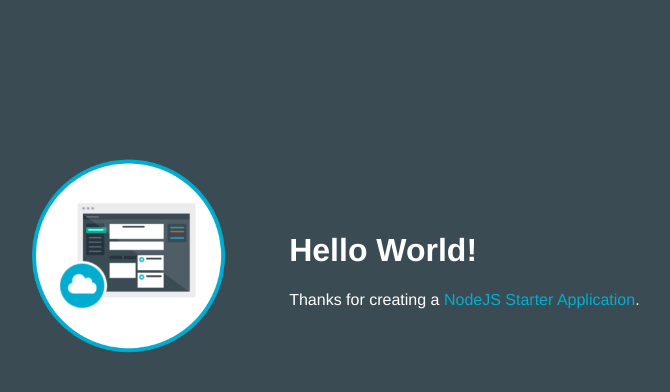
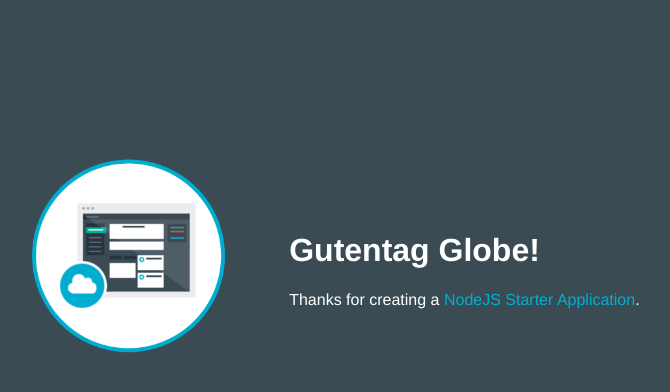
Before and after one commit to manger/vy301-444-nodesample-1481587645257, a website: page public/index.html in a window 1280 px wide. Shown: the whole page, without its empty margins (253-923 px from the left). Drawn offline with Linux system fonts and the light colour scheme.

Commit message:
Gutentag

```diff
--- a/public/index.html
+++ b/public/index.html
@@ -16,7 +16,7 @@
           <img class = "newappIcon" src="images/newapp-icon.png">
         </td>
         <td>
-          <h1 id="message">Hello World!</h1>
+          <h1 id="message">Gutentag Globe!</h1>
           <p class='description'></p> Thanks for creating a <span class = "blue">NodeJS Starter Application</span>.
         </td>
       </tr>
```
